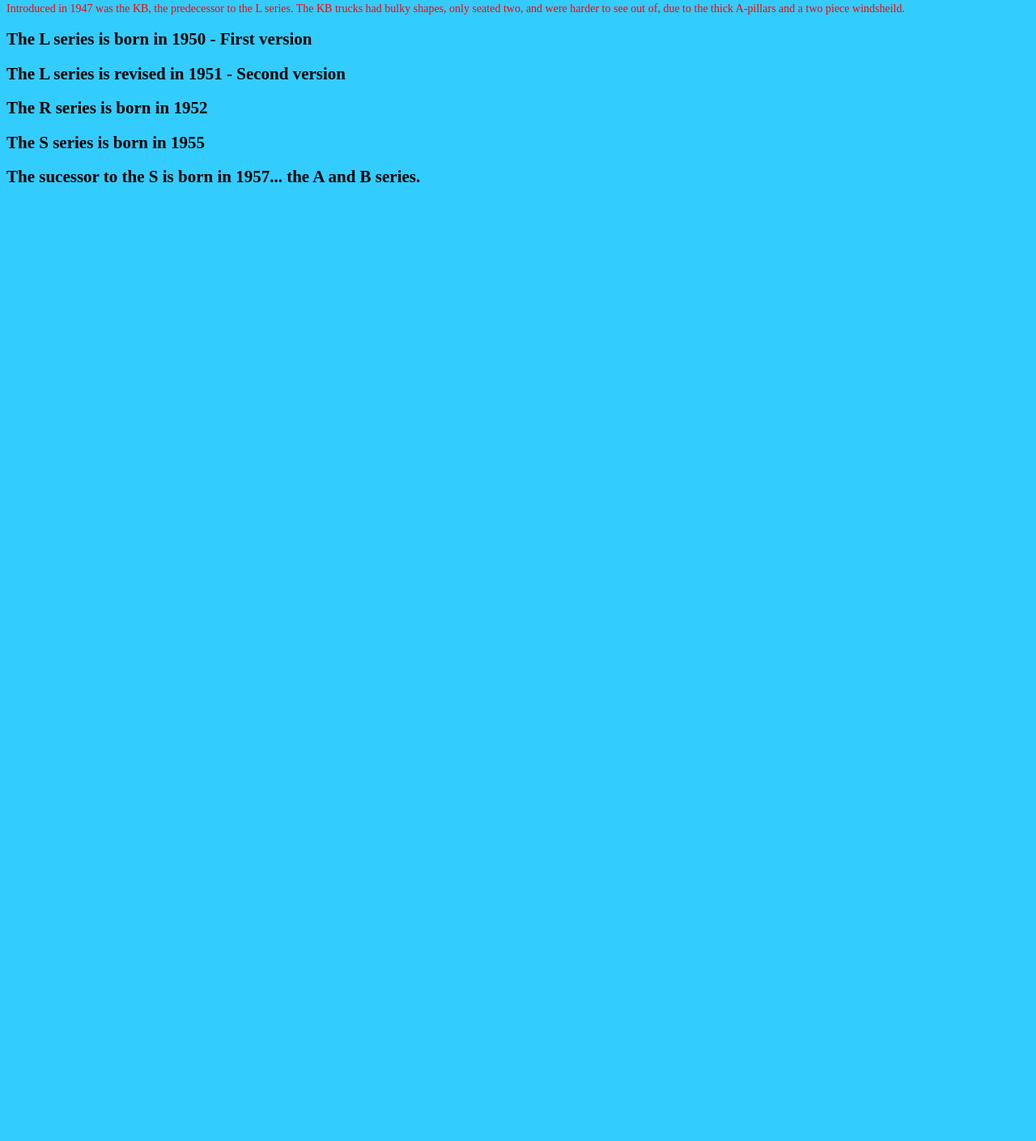
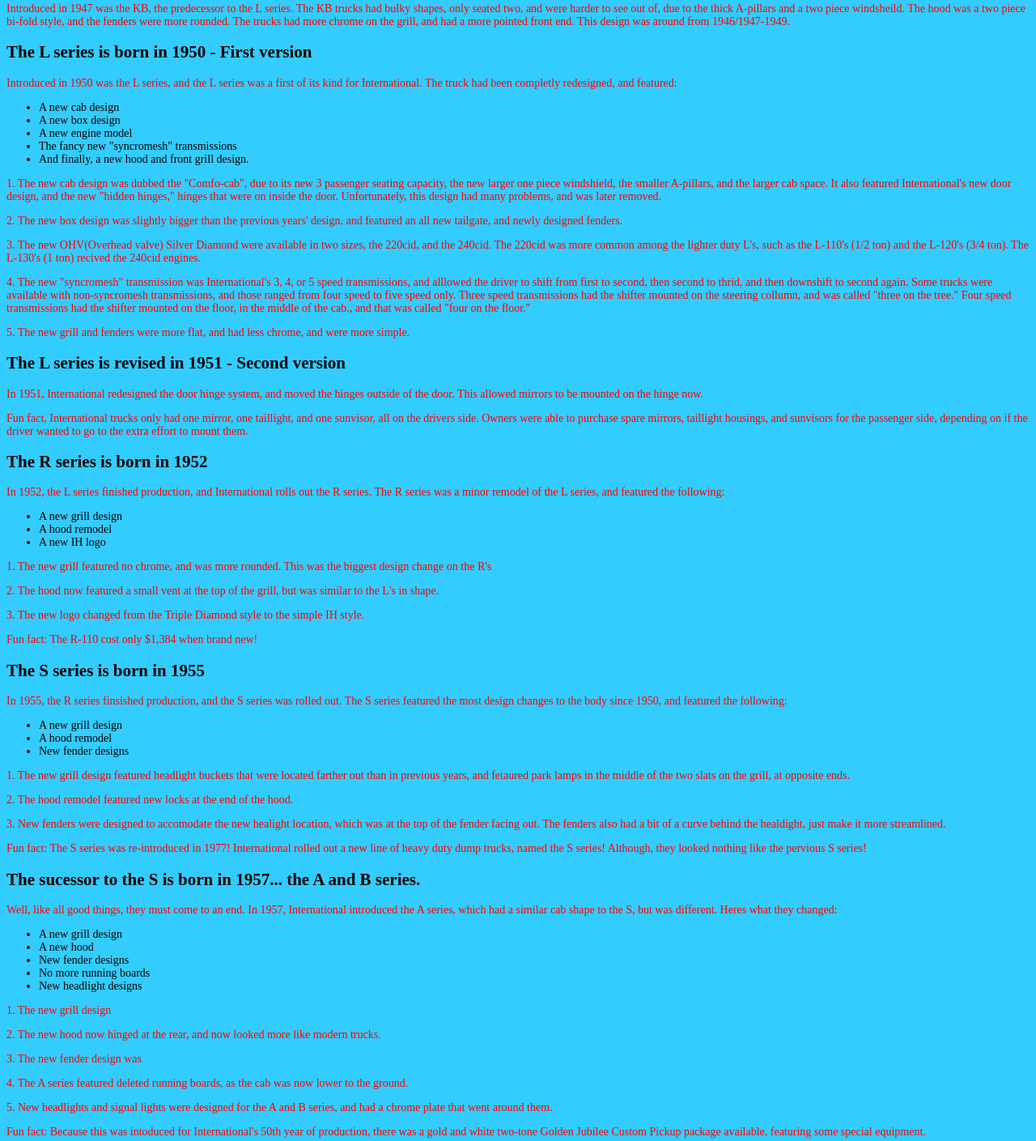
Before and after one commit to t6h-5307n/t6h-5307n.github.io, a plain HTML site: page history/index.html in a window 1280 px wide. Shown: the part 207-1616 px from the top of the page at 81% size. Before the commit the page ends 800 px from the top, so only its background shows below. Drawn offline with Linux system fonts and the light colour scheme; files that its build step writes are made by us from their sources.

Commit message:
Mega page update

```diff
--- a/history/index.html
+++ b/history/index.html
@@ -18,18 +18,66 @@
 <h1>History of the International L and R series</h1>
 
 <h2>Prior to 1950</h2>
-	<p>Introduced in 1947 was the KB, the predecessor to the L series. The KB trucks had bulky shapes, only seated two, and were harder to see out of, due to the thick A-pillars and a two piece windsheild.</p>
+	<p>Introduced in 1947 was the KB, the predecessor to the L series. The KB trucks had bulky shapes, only seated two, and were harder to see out of, due to the thick A-pillars and a two piece windsheild. The hood was a two piece bi-fold style, and the fenders were more rounded. The trucks had more chrome on the grill, and had a more pointed front end. This design was around from 1946/1947-1949.</p>
 
 <h2>The L series is born in 1950 - First version</h2>
+	<p>Introduced in 1950 was the L series, and the L series was a first of its kind for International. The truck had been completly redesigned, and featured:
+	<ul>
+		<li>A new cab design</li>
+		<li>A new box design</li>
+		<li>A new engine model</li>
+		<li>The fancy new "syncromesh" transmissions</li>
+		<li>And finally, a new hood and front grill design.</li>
+	</ul>
+	<p>1. The new cab design was dubbed the "Comfo-cab", due to its new 3 passenger seating capacity, the new larger one piece windshield, the smaller A-pillars, and the larger cab space. It also featured International's new door design, and the new "hidden hinges," hinges that were on inside the door. Unfortunately, this design had many problems, and was later removed.</p>
+	<p>2. The new box design was slightly bigger than the previous years' design, and featured an all new tailgate, and newly designed fenders.</p>
+	<p>3. The new OHV(Overhead valve) Silver Diamond were available in two sizes, the 220cid, and the 240cid. The 220cid was more common among the lighter duty L's, such as the L-110's (1/2 ton) and the L-120's (3/4 ton). The L-130's (1 ton) recived the 240cid engines.</p>
+	<p>4. The new "syncromesh" transmission was International's 3, 4, or 5 speed transmissions, and alllowed the driver to shift from first to second, then second to thrid, and then downshift to second again. Some trucks were available with non-syncromesh transmissions, and those ranged from four speed to five speed only. Three speed transmissions had the shifter mounted on the steering collumn, and was called "three on the tree." Four speed transmissions had the shifter mounted on the floor, in the middle of the cab., and that was called "four on the floor."</p>
+	<p>5. The new grill and fenders were more flat, and had less chrome, and were more simple. </p>
 
 <h2>The L series is revised in 1951 - Second version</h2>
+	<p>In 1951, International redesigned the door hinge system, and moved the hinges outside of the door. This allowed mirrors to be mounted on the hinge now.</p>
+	<p>Fun fact, International trucks only had one mirror, one taillight, and one sunvisor, all on the drivers side. Owners were able to purchase spare mirrors, taillight housings, and sunvisors for the passenger side, depending on if the driver wanted to go to the extra effort to mount them.</p>
 
 <h2>The R series is born in 1952</h2>
+	<p>In 1952, the L series finished production, and International rolls out the R series. The R series was a minor remodel of the L series, and featured the following:</p>
+	<ul>
+		<li>A new grill design</li>
+		<li>A hood remodel</li>
+		<li>A new IH logo</li>
+	</ul>
+	<p>1. The new grill featured no chrome, and was more rounded. This was the biggest design change on the R's</p>
+	<p>2. The hood now featured a small vent at the top of the grill, but was similar to the L's in shape.</p>
+	<p>3. The new logo changed from the Triple Diamond style to the simple IH style.</p>
+	<p>Fun fact: The R-110 cost only $1,384 when brand new!</p>
 
 <h2>The S series is born in 1955</h2>
+	<p>In 1955, the R series finsished production, and the S series was rolled out. The S series featured the most design changes to the body since 1950, and featured the following:</p>
+		<ul>
+			<li>A new grill design</li>
+			<li>A hood remodel</li>
+			<li>New fender designs</li>
+		</ul>
+	<p>1. The new grill design featured headlight buckets that were located farther out than in previous years, and fetaured park lamps in the middle of the two slats on the grill, at opposite ends.</p>
+	<p>2. The hood remodel featured new locks at the end of the hood.</p>
+	<p>3. New fenders were designed to accomodate the new healight location, which was at the top of the fender facing out. The fenders also had a bit of a curve behind the healdight, just make it more streamlined.</p>
+	<p>Fun fact: The S series was re-introduced in 1977! International rolled out a new line of heavy duty dump trucks, named the S series! Although, they looked nothing like the pervious S series!</p>
 
 <h2>The sucessor to the S is born in 1957... the A and B series.</h2>
-
+	<p>Well, like all good things, they must come to an end. In 1957, International introduced the A series, which had a similar cab shape to the S, but was different. Heres what they changed:</p>
+	<ul>
+		<li>A new grill design</li>
+		<li>A new hood</li>
+		<li>New fender designs</li>
+		<li>No more running boards</li>
+		<li>New headlight designs</li>
+	</ul>
+	<p>1. The new grill design</p>
+	<p>2. The new hood now hinged at the rear, and now looked more like modern trucks.</p>
+	<p>3. The new fender design was</p>
+	<p>4. The A series featured deleted running boards, as the cab was now lower to the ground.</p>
+	<p>5. New headlights and signal lights were designed for the A and B series, and had a chrome plate that went around them.</p>
+	<p>Fun fact: Because this was intoduced for International's 50th year of production, there was a gold and white two-tone Golden Jubilee Custom Pickup package available, featuring some special equipment.</p>
 </html>
 
 </head>
```
Also changed, not shown: images/ih_logo.jpg (added), images/triple_diamond.png (added), 1 other file.
